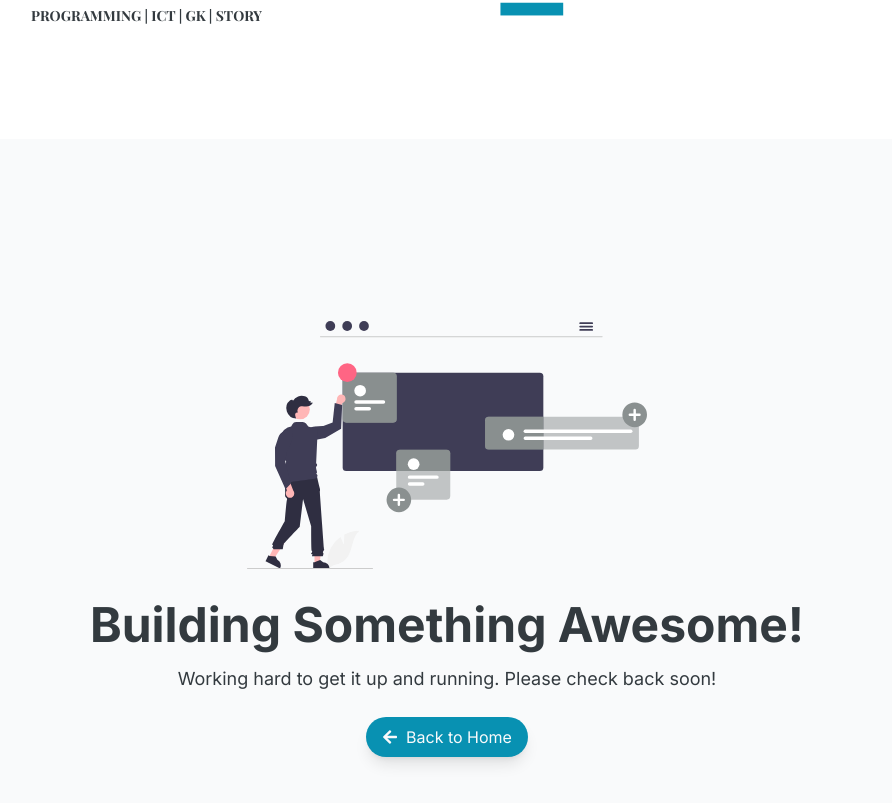
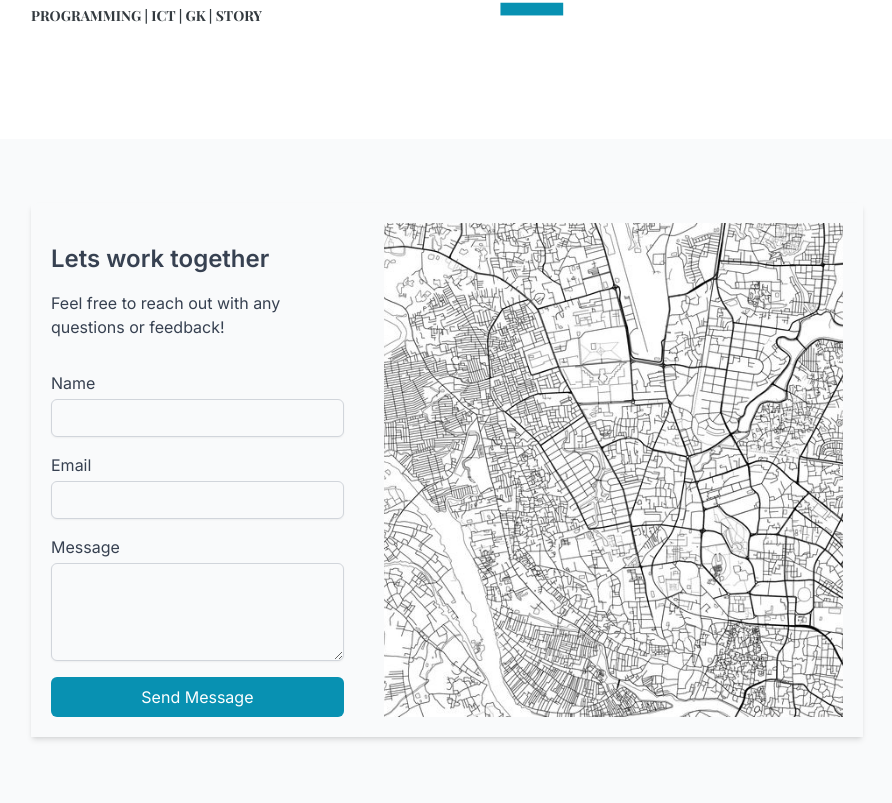
Before and after one commit to Md-Sazzad-Ahsan/Portfolio, a Next.js app: page /contact in a window 1280 px wide. Shown: the part 317-1120 px from the top of the page, without its empty margins (193-1085 px from the left). Built offline with nearby package versions, Linux system fonts and the light colour scheme.

Commit message:
Contact page modified

```diff
--- a/app/blog/page.tsx
+++ b/app/blog/page.tsx
@@ -1,4 +1,5 @@
 import UnderConstruction from "@/components/LoadingPage/UnderConstructionPage";
+import CardList from "@/components/PortfolioProjects/CardList";
 import SeparatePages from "@/components/SeparatePages";
 import { playfair } from "@/public/fonts/fonts";
 
@@ -8,6 +9,7 @@ export default function Blog()
 
         <main className="pt-20">
         <SeparatePages dividerText="My Blogs_" dividerTextColor="text-cyan-600" subText="Story | Content | Programming | ICT | GK" className={`py-10  sm:py-20 md:py-28 px-5 sm:px-16 md:px-48 lg:px-56 text-center sm:text-start ${playfair.className}`} />
+        <CardList maxCards={6} />
         <UnderConstruction />
         </main>
 
--- a/app/contact/page.tsx
+++ b/app/contact/page.tsx
@@ -1,12 +1,14 @@
 import SeparatePages from "@/components/SeparatePages";
 import UnderConstruction from "@/components/LoadingPage/UnderConstructionPage";
 import { playfair } from "@/public/fonts/fonts";
+import ContactForm from "@/components/ContactForm/ContactForm";
 export default function Contact()
 {
     return (
 
         <main className="pt-20">
         <SeparatePages dividerText="Contact_" dividerTextColor="text-cyan-600" subText="Programming | ICT | GK | Story" className={`py-10 sm:py-20 md:py-28 px-5 sm:px-16 md:px-48 lg:px-56 text-center sm:text-start ${playfair.className}`} />
+        <ContactForm />
         <UnderConstruction />
         </main>
 
--- a/components/AboutMe.tsx
+++ b/components/AboutMe.tsx
@@ -26,8 +26,8 @@ export default function AboutMe() {
 
         <figure className="col-span-2 flex flex-col pt-10 sm:pt-0 md:pt-8 lg:pt-10 sm:px-10 sm:items-start">
           <div className="pt-10 sm:pt-8 md:pt-12 font-semibold sm:pl-8 md:pl-12 text-left">
-            <span className="text-3xl text-left">
-              Hello I am, <br />
+            <span className="text-3xl text-left text-cyan-600">
+              Hello. I am, <br />
               Md. Sazzad Ahsan
             </span>
             <p className="font-normal pt-5 sm:pt-8">
--- /dev/null
+++ b/components/BlogPosts/BlogContent.tsx
@@ -0,0 +1,9 @@
+import React from 'react'
+
+function BlogContent() {
+  return (
+    <div>BlogContent</div>
+  )
+}
+
+export default BlogContent;
--- /dev/null
+++ b/components/ContactForm/ContactForm.tsx
@@ -0,0 +1,109 @@
+// components/ContactMe.tsx
+"use client";
+import { motion } from 'framer-motion';
+import Image from 'next/image';
+import { useState } from 'react';
+
+const ContactMe = () => {
+  const [formData, setFormData] = useState({
+    name: '',
+    email: '',
+    message: ''
+  });
+
+  const handleChange = (e: React.ChangeEvent<HTMLInputElement | HTMLTextAreaElement>) => {
+    const { name, value } = e.target;
+    setFormData({
+      ...formData,
+      [name]: value
+    });
+  };
+
+  const handleSubmit = async (e: React.FormEvent) => {
+    e.preventDefault();
+    // Here you should add your form submission logic, such as sending data to an API endpoint.
+    // For demonstration, we'll just log the data to the console.
+    console.log('Form submitted:', formData);
+    alert('Message sent!');
+  };
+
+  return (
+    <section className="px-5 sm:px-16 md:px-48 lg:px-56 py-8 md:py-16 bg-gray-50 dark:bg-darkBg">
+      <div className="container mx-auto grid grid-cols-1 md:grid-cols-2 lg:grid-cols-5 shadow-md">
+        {/* Map Image */}
+        <motion.div
+          initial={{ opacity: 0, y: -50 }}
+          animate={{ opacity: 1, y: 0 }}
+          transition={{ duration: 0.5 }}
+          className="relative w-full h-64 md:col-span-3 md:h-48 lg:h-auto sm:order-2"
+        >
+          <Image
+            src="/images/TempMap.jpg"
+            alt="Map"
+            fill
+            priority
+            style={{objectFit:"cover"}}
+            className="rounded-t-lg sm:rounded-lg p-5"
+          />
+        </motion.div>
+
+        {/* Contact Form */}
+        <motion.div
+          initial={{ opacity: 0, y: 50 }}
+          animate={{ opacity: 1, y: 0 }}
+          transition={{ duration: 0.5 }}
+          className="bg-gray-50 dark:bg-darkBg p-5 rounded-b-lg sm:rounded-l-lg lg:col-span-2 md:col-span-2"
+        >
+          <h2 className="text-2xl text-gray-700 dark:text-gray-100 font-semibold mb-4 sm:pt-5">Lets work together</h2>
+          <p className="text-gray-700 dark:text-gray-100 mb-8">Feel free to reach out with any questions or feedback!</p>
+          <form onSubmit={handleSubmit}>
+            <div className="mb-4">
+              <label htmlFor="name" className="block text-gray-700 dark:text-gray-50">Name</label>
+              <input
+                type="text"
+                id="name"
+                name="name"
+                value={formData.name}
+                onChange={handleChange}
+                className="mt-1 block w-full px-3 py-2 border border-gray-300 bg-gray-50 dark:bg-darkBg rounded-md shadow-sm focus:outline-none focus:ring-blue-500 focus:border-blue-500 sm:text-sm"
+                required
+              />
+            </div>
+            <div className="mb-4">
+              <label htmlFor="email" className="block text-gray-700 dark:text-gray-50">Email</label>
+              <input
+                type="email"
+                id="email"
+                name="email"
+                value={formData.email}
+                onChange={handleChange}
+                className="mt-1 block w-full px-3 py-2 border border-gray-300 bg-gray-50 dark:bg-darkBg rounded-md shadow-sm focus:outline-none focus:ring-blue-500 focus:border-blue-500 sm:text-sm"
+                required
+              />
+            </div>
+            <div className="mb-4">
+              <label htmlFor="message" className="block text-gray-700 dark:text-gray-50">Message</label>
+              <textarea
+                id="message"
+                name="message"
+                value={formData.message}
+                onChange={handleChange}
+                rows={4}
+                className="mt-1 block w-full px-3 py-2 border border-gray-300 bg-gray-50 dark:bg-darkBg rounded-md shadow-sm focus:outline-none focus:ring-blue-500 focus:border-blue-500 sm:text-sm"
+                required
+              />
+            </div>
+            <button
+              type="submit"
+              className="w-full bg-cyan-600 text-white py-2 px-4 rounded-md hover:bg-cyan-900 focus:outline-none focus:ring-2 focus:ring-cyan-900 focus:ring-opacity-50"
+            >
+              Send Message
+            </button>
+          </form>
+        </motion.div>
+      </div>
+    </section>
+  );
+};
+
+export default ContactMe;
--- /dev/null
+++ b/components/LoadingPage/loading.tsx
@@ -0,0 +1,7 @@
+function Loading() {
+  return (
+    <div>Loading...</div>
+  )
+}
+
+export default Loading;
--- a/components/PortfolioProjects/ProjectCardTemplate.tsx
+++ b/components/PortfolioProjects/ProjectCardTemplate.tsx
@@ -11,7 +11,7 @@ interface ProjectCardTemplateProps {
 
 const ProjectCardTemplate: React.FC<ProjectCardTemplateProps> = ({ imageSrc, category, headline, description, link }) => {
   return (
-    <li className="flex flex-col p-5 ring-white shadow-xl hover:bg-gray-200 dark:hover:bg-gray-700 rounded-md">
+    <li className="flex flex-col p-2 ring-white shadow-xl hover:bg-gray-200 dark:hover:bg-gray-700 rounded-md">
       <div className="relative w-full h-52">
         <Image src={imageSrc} alt={headline} priority fill />
       </div>
```
Also changed, not shown: public/images/TempMap.jpg (added).
